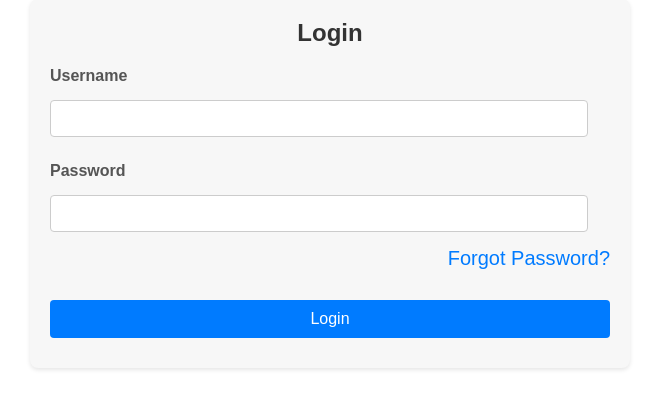
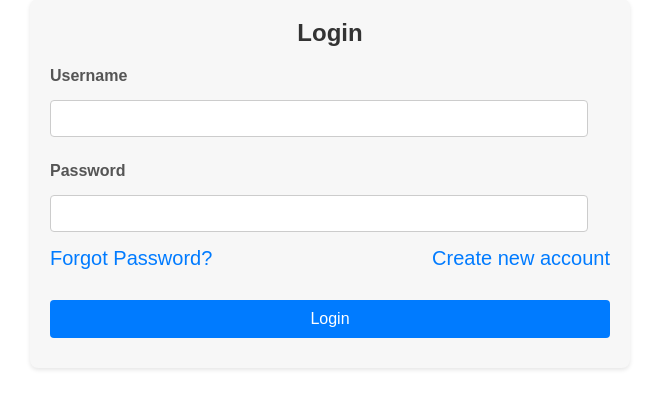
Before and after one commit to ABUhurairah1/Django-Blog, a Django app: page /login/ in a window 1280 px wide. Shown: the part 101-510 px from the top of the page, without its empty margins (310-969 px from the left). Run offline with Django 5.2, Linux system fonts and the light colour scheme.

Commit message:
Adding sign up link on login page

```diff
--- a/Django_Blog/Templates/login.html
+++ b/Django_Blog/Templates/login.html
@@ -8,6 +8,13 @@
     <title>Login Form</title>
     <link rel="stylesheet" href="{% static 'style/style.css'%}">
 </head>
+<style>
+    .options{
+        display: flex;
+        align-items: center;
+        justify-content: space-between;
+    }
+</style>
 <body>
     <form action="{% url 'Login' %}" method="post">
         <h1>Login</h1>
@@ -20,7 +27,11 @@
             <label for="password">Password</label>
             <input type="password" name="password">
         </div>
-        <a href="{% url 'password_reset' %}">Forgot Password?</a>
+        <div class="options">
+            <a href="{% url 'password_reset' %}">Forgot Password?</a>
+            <a href="{% url 'Sign-up' %}">Create new account</a>
+        </div>
+
         <input class="btn" type="submit" name="submit" value="Login">
     </form>
 </body>
```
Also changed, not shown: Django_Blog/db.sqlite3.
